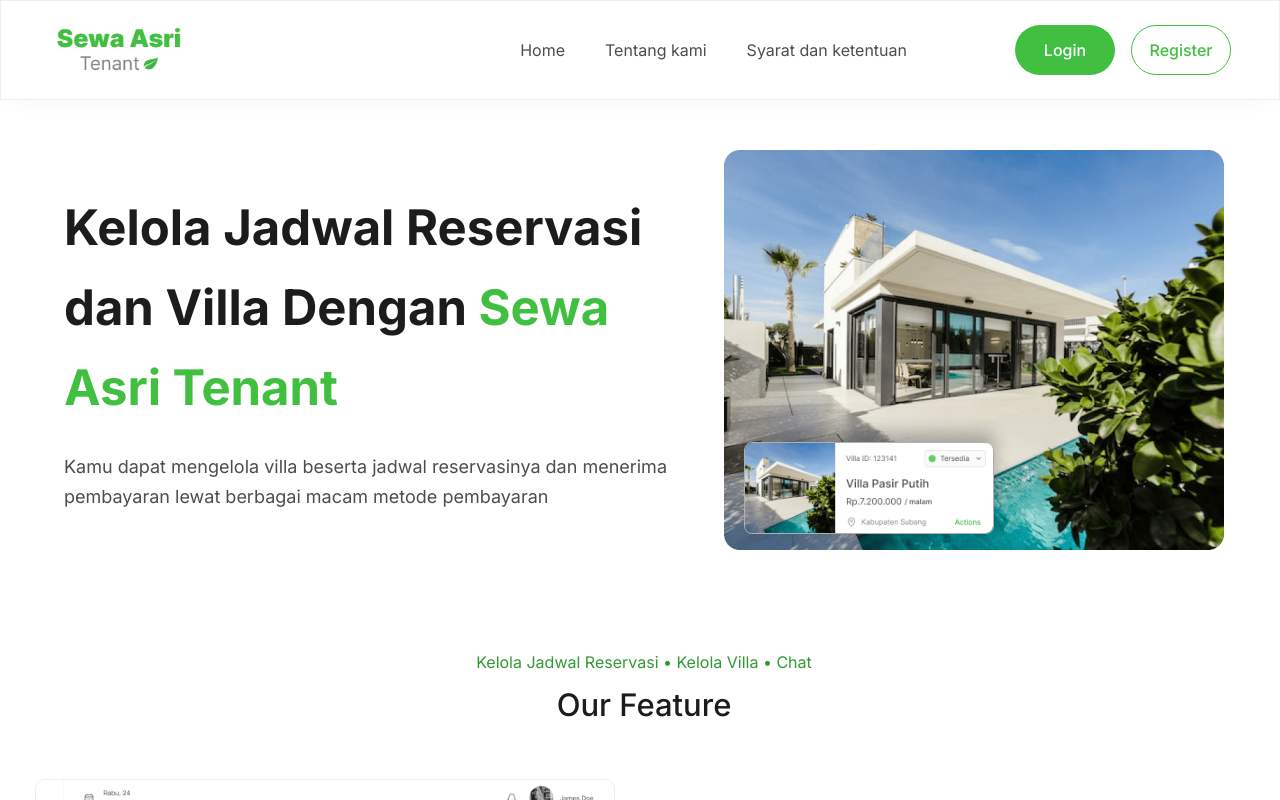
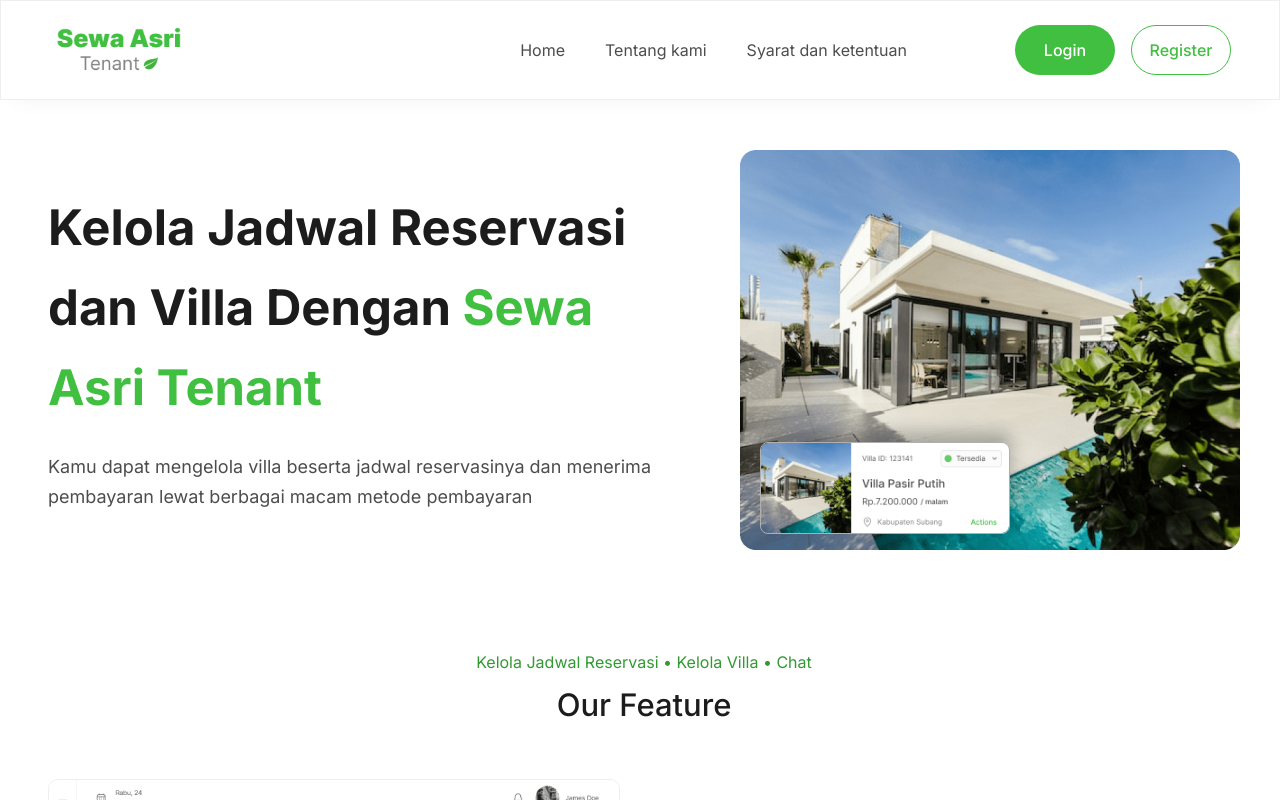
Before and after one commit to habiberdn/sewa-asri, a React (Vite) app in the folder client/: page / in a window 1280 px wide. Built offline with nearby package versions, Linux system fonts and the light colour scheme.

Commit message:
fix: remove calc and fixed not working padding in media query

```diff
--- a/client/src/styles/scss/pages/page.scss
+++ b/client/src/styles/scss/pages/page.scss
@@ -18,6 +18,14 @@
         flex-direction: column;
         row-gap: 100px;
         align-items: center;
+
+        @media only screen and (min-width: 768px) {
+            padding: 0 24px;
+        }
+
+        @media only screen and (min-width: 1080px) {
+            padding: 0 48px;
+        }
     }
 
     .hero-section {
@@ -117,9 +125,6 @@
         // Desktop breakpoint
         @media only screen and (min-width: 1080px) {
             & {
-                padding-left: 48px;
-                padding-right: 48px;
-
                 & {
                     max-width: unset;
 
@@ -433,7 +438,6 @@
 
     .testimonial-section-wrapper {
         row-gap: 32px;
-        width: calc(100vw - 24px);
     }
 }
 
```
Also changed, not shown: client/src/styles/css/pages/page.css, 1 other file (tests, documents, lock files or other folders).
